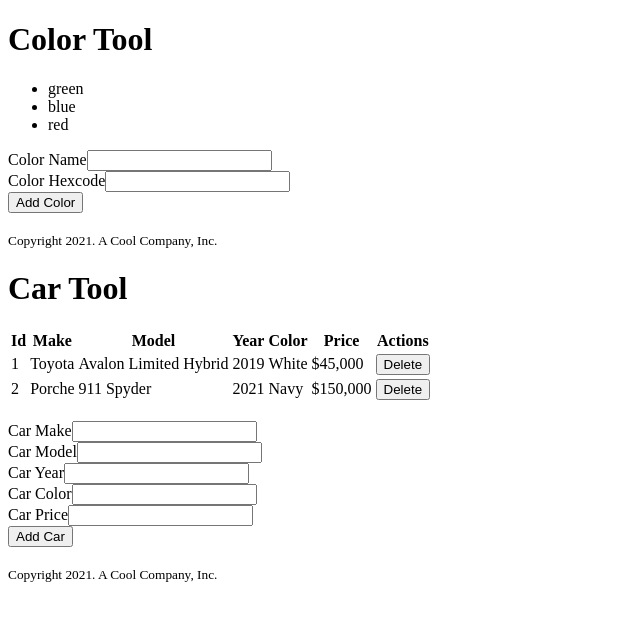
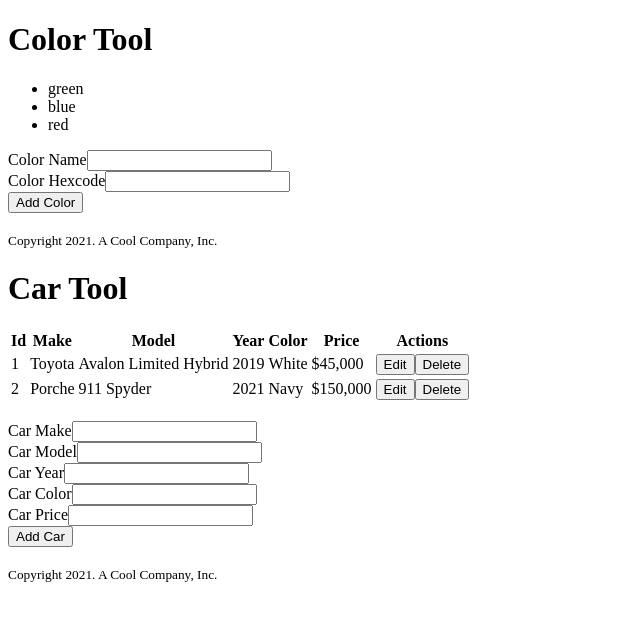
Before and after one commit to tspauld98/demo-app, a React (Create React App) app: page / in a window 1280 px wide. Shown: the top 620 px of the page, without its empty margins (0-640 px from the left). Built offline with nearby package versions, Linux system fonts and the light colour scheme.

Commit message:
Complete exercise 9

```diff
--- /dev/null
+++ b/src/components/CarEditRow.js
@@ -0,0 +1,33 @@
+import { useState } from 'react';
+
+export const CarEditRow = ({ car }) => {
+
+  const [ updatedCar, setUpdatedCar ] = useState({
+    carMake: car.carMake,
+    carModel: car.carModel,
+    carYear: car.carYear,
+    carColor: car.carColor,
+    carPrice: car.carPrice,
+  });
+
+  const change = (e) => {
+    setUpdatedCar({
+      ...updatedCar,
+      [e.target.name]: e.target.value,
+    });
+  };
+
+  return (
+    <>
+      <tr>
+        <td>{car.id}</td>
+        <td><input type="text" value={updatedCar.carMake} onChange={change} name="carMake" /></td>
+        <td><input type="text" value={updatedCar.carModel} onChange={change} name="carModel" /></td>
+        <td><input type="text" value={updatedCar.carYear} onChange={change} name="carYear" /></td>
+        <td><input type="text" value={updatedCar.carColor} onChange={change} name="carColor" /></td>
+        <td><input type="text" value={updatedCar.carPrice} onChange={change} name="carPrice" /></td>
+        <td><button type="button" value={updatedCar.id}>Save</button><button type="button">Cancel</button></td>
+      </tr>
+    </>
+  );
+};
--- a/src/components/CarTable.js
+++ b/src/components/CarTable.js
@@ -1,6 +1,11 @@
+import { CarEditRow } from './CarEditRow';
 import { CarViewRow } from './CarViewRow';
 
-export const CarTable = ({ cars, onDeleteCar: deleteCar }) => <>
+export const CarTable = ({ carEdit, onEditClick: editCar, cars, onDeleteCar: deleteCar }) => {
+
+  console.log(cars);
+
+  return (
     <table>
       <thead>
         <tr>
@@ -13,6 +18,9 @@ export const CarTable = ({ cars, onDeleteCar: deleteCar }) => <>
           <th>Actions</th>
         </tr>
       </thead>
-    <tbody>{cars.map(car => <CarViewRow key={car.id} car={car} onDeleteCar={deleteCar} />)}</tbody>
+      <tbody>{cars.map(car => carEdit === car.id
+        ? <CarEditRow key={car.id} car={car} />
+        : <CarViewRow key={car.id} car={car} onEditCar={editCar} onDeleteCar={deleteCar} />)}</tbody>
     </table>
-</>;
+  );
+};
--- a/src/components/CarTool.js
+++ b/src/components/CarTool.js
@@ -8,6 +8,12 @@ import { ToolFooter } from './ToolFooter';
 export const CarTool = ({ cars: initialCars, crHolder }) => {
 
   const [ cars, setCars ] = useState([ ...initialCars ]);
+
+  const [ carEditId, setCarEditId ] = useState(0);
+
+  const editCar = (carId) => {
+    setCarEditId(carId);
+  };
 
   const addCar = (carForm) => {
     setCars([
@@ -23,6 +29,8 @@ export const CarTool = ({ cars: initialCars, crHolder }) => {
     setCars([
       ...cars
     ].filter(car => car.id !== carId));
+
+    setCarEditId(0);
   };
 
   // console.log(carForm);
@@ -43,7 +51,7 @@ export const CarTool = ({ cars: initialCars, crHolder }) => {
   return (
     <>
       <ToolHeader toolTitle="Car Tool" />
-      <CarTable cars={cars} onDeleteCar={deleteCar} />
+      <CarTable carEdit={carEditId} onEditClick={editCar} cars={cars} onDeleteCar={deleteCar} />
       <br/>
       <CarForm onSubmitForm={addCar} submitButtonLabel="Add Car"/>
       <br/>
--- a/src/components/CarViewRow.js
+++ b/src/components/CarViewRow.js
@@ -1,4 +1,6 @@
-export const CarViewRow = ({ car, onDeleteCar }) => {
+export const CarViewRow = ({ car, onEditCar, onDeleteCar }) => {
+
+  const editCar = () => onEditCar(car.id);
   const deleteCar = () => onDeleteCar(car.id);
 
   return (
@@ -10,7 +12,7 @@ export const CarViewRow = ({ car, onDeleteCar }) => {
         <td>{car.carYear}</td>
         <td>{car.carColor}</td>
         <td>{car.carPrice}</td>
-        <td><button type="button" value={car.id} onClick={deleteCar}>Delete</button></td>
+        <td><button type="button" value={car.id} onClick={editCar}>Edit</button><button type="button" value={car.id} onClick={deleteCar}>Delete</button></td>
       </tr>
     </>
   );
```
Lines whose indentation alone changed are shown as unchanged.
